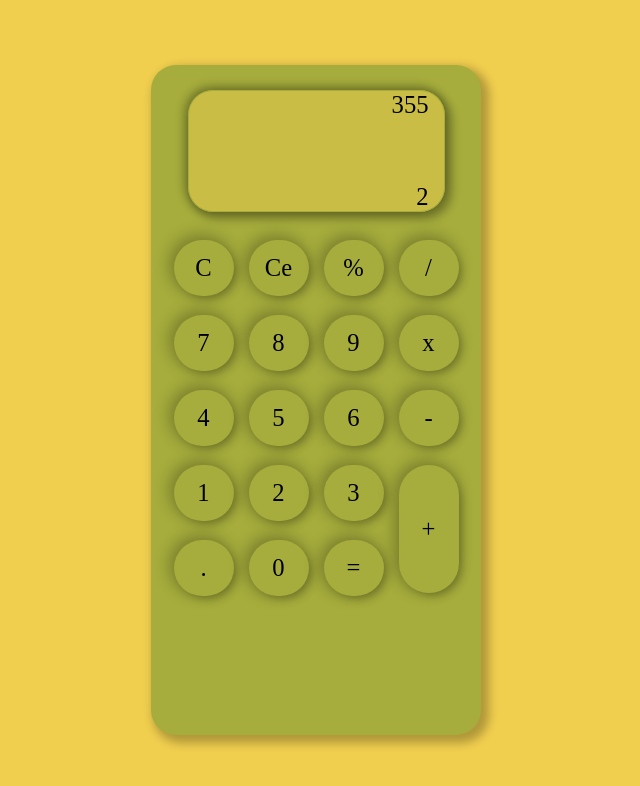
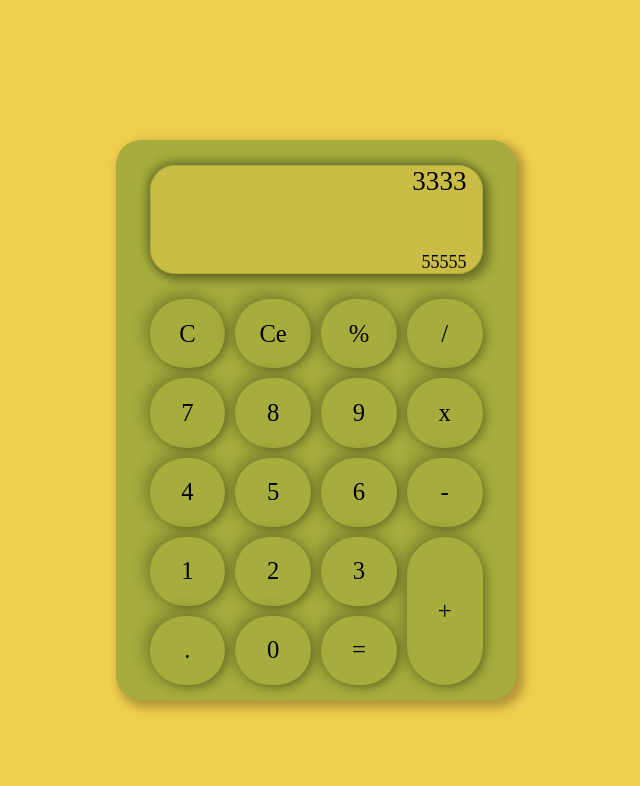
Before and after one commit to Jennorg/Calculator, a plain HTML site: page index.html in a window 1280 px wide. Shown: the whole page, without its empty margins (324-964 px from the left). Drawn offline with Linux system fonts and the light colour scheme.

Commit message:
First version!

```diff
--- a/index.html
+++ b/index.html
@@ -2,41 +2,43 @@
 <html lang="en">
 <head>
   <meta charset="UTF-8">
-        <meta name="viewport" content="width=device-width, initial scale=1.0">
+  <meta name="viewport" content="width=device-width, initial-scale=1.0">
   <link rel="stylesheet" href="style.css">
+  <title>Calculator</title>
 </head>
 <body>
-        <!--Calculator body-->
-        <div class="C_Body">
-            <!--Calculator display-->
-            <div class="C_Display">
-                <div id="C_Result">355</div>
-                <div id="C_input">2</div>
+  <!-- Calculator body -->
+  <div class="calculator-body">
+    <!-- Calculator display -->
+    <div class="calculator-display">
+        <p id="result-display">3333</p>
+        <p id="input-display">55555</p>
     </div>
-            <!--Calculator deletes-->
-            <div class="C_Deletes"><button>C</button></div>
-            <div class="C_Deletes"><button>Ce</button></div>
-            <div class="C_Deletes"><button>%</button></div>
-            <div class="C_Operators"><button>/</button></div>
-            <!--Calculator numbers, decimal point and equal-->
-            <div class="C_Numbers"><button>7</button></div>
-            <div class="C_Numbers"><button>8</button></div>
-            <div class="C_Numbers"><button>9</button></div>
-            <div class="C_Operators"><button>x</button></div>
-
-            <div class="C_Numbers"><button>4</button></div>
-            <div class="C_Numbers"><button>5</button></div>
-            <div class="C_Numbers"><button>6</button></div>
-            <div class="C_Operators"><button>-</button></div>
-
-            <div class="C_Numbers"><button>1</button></div>
-            <div class="C_Numbers"><button>2</button></div>
-            <div class="C_Numbers"><button>3</button></div>
-
-            <div class="C_Double"><button>+</button></div>
-            <div class="C_Numbers"><button>.</button></div>
-            <div class="C_Numbers"><button>0</button></div>
-            <div class="C_Operators"><button>=</button></div>
+    <div class="calculator-buttons">
+      <!-- Calculator deletes -->
+      <button class="calculator-deletes" id="clear">C</button>
+      <button class="calculator-deletes" id="clear-entry">Ce</button>
+      <!-- Calculator operators -->
+      <button class="calculator-operators" id="percentage">%</button>
+      <button class="calculator-operators" id="divide">/</button>
+      <button class="calculator-operators" id="multiply">x</button>
+      <button class="calculator-operators" id="subtract">-</button>
+      <button class="calculator-operators double-space"  id="add">+</button>
+      <button class="calculator-operators" id="equals">=</button>
+      <!-- Calculator numbers, decimal point, and equal -->
+      <button class="calculator-numbers" id="nine">9</button>
+      <button class="calculator-numbers" id="eight">8</button>
+      <button class="calculator-numbers" id="seven">7</button>
+      <button class="calculator-numbers" id="six">6</button>
+      <button class="calculator-numbers" id="five">5</button>
+      <button class="calculator-numbers" id="four">4</button>
+      <button class="calculator-numbers" id="three">3</button>
+      <button class="calculator-numbers" id="two">2</button>
+      <button class="calculator-numbers" id="one">1</button>
+      <button class="calculator-numbers" id="zero">0</button>
+      <button class="calculator-numbers" id="decimal">.</button>
     </div>
+  </div>
+  <script src="script.js"></script>
 </body>
 </html>
--- /dev/null
+++ b/script.js
@@ -0,0 +1,47 @@
+buttons = document.querySelectorAll('button');
+operationDisplay = document.getElementById('input-display');
+resultDisplay = document.getElementById('result-display');
+let toDisplay = '';
+let flag = false;
+let active = false;
+
+function name(e) {
+    if(e.target.innerText === 'C') {clear(); return;};
+    if(e.target.innerText === 'Ce') {clearOperation(); return;}
+    if(e.target.innerText === '=') {operate(); return}
+    flag = isNaN(parseFloat(e.target.innerText));
+    if(operationDisplay.innerText.length < 1 && flag) active = true;
+    if(resultDisplay.innerText.length > 1 && flag && active) {
+        toDisplay = resultDisplay.innerText + e.target.innerText;
+        operationDisplay.innerText = "ANS" + e.target.innerText;
+        return;
+    }
+    toDisplay += e.target.innerText;
+    operationDisplay.innerText = toDisplay;
+}
+
+function clear() {
+    clearOperation()
+    resultDisplay.innerText = '';
+}
+
+function clearOperation() {
+    toDisplay = '';
+    operationDisplay.innerText = '';
+}
+
+function operate() {
+    try {
+        resultDisplay.innerText = eval(toDisplay.replace('x', '*'));
+        clearOperation();
+        active = false;
+    } catch (error) {
+        alert("Invalid operation");
+    }
+}
+
+for (const button of buttons) {
+    button.addEventListener('click', (e)=>{
+        name(e)
+    })
+}
--- a/style.css
+++ b/style.css
@@ -1,79 +1,162 @@
-*{
+* {
     font-family: 'Times New Roman', Times, serif;
     font-size: 1.09em;
     margin: 0;
     padding: 0;
-    background: none;
+    box-sizing: border-box;
 }
 
-body{
-    display: flex;
+body {
+    display: grid;
     background-color: #f0ce4e;
-    justify-content: center;
-    align-items: center;
+    place-content: center;
     height: 100vh;
-
+    margin: 20px 30px;
 }
 
-.C_Body{
-    display: grid;
-    margin: 50px;
+.calculator-body {
+    display: flex;
+    flex-direction: column;
+    align-items: center;
     padding: 15px;
-    width: 300px;
-    height: 80vh;
+    width: 80vw;
+    max-width: 400px;
+    min-width: 200px;
+    height: 70vh;
     background-color: #a6ad3c;
     border-radius: 25px;
-    justify-items: center;
-
-    grid-template-columns: repeat(4, 75px);
-    grid-template-rows: 20vh repeat(5, 75px);
-
-    box-shadow: 5px 5px 10px 3px #00000044
+    box-shadow: 5px 5px 10px 3px #00000044;
 }
 
-.C_Display{
-    width: 80%;
+.calculator-display {
+    width: 90%;
     height: 15vh;
     background-color: #f0ce4e80;
     border: #a6ad3c solid 1px;
     border-radius: 25px;
     justify-content: space-between;
     box-shadow: 5px 5px 10px 2px #00000049, -2px -2px 10px 2px #00000049;
-
     display: flex;
     align-items: flex-end;
     flex-direction: column;
     justify-self: center;
     padding-right: 15px;
-    margin: 10px;
-    grid-column: 1 / -1;
+    margin: 10px 10px 25px 10px;
 }
 
-button{
+.calculator-display * {
+    overflow: scroll;
+    max-width: 95%;
+}
+
+#result-display {
+    font-size: 1.2em;
+}
+
+#input-display {
+    font-size: .8em;
+}
+
+.calculator-buttons {
+    height: 80%;
+    width: 90%;
+    display: grid;
+    grid-template-columns:repeat(4, 1fr);
+    grid-template-rows: repeat(5, 1fr);
+    grid-template-areas:
+    "clearAll clear percentage dividing"
+    "seven eight nine multiplying"
+    "four five six subtracting"
+    "one two three adding"
+    "point zer equal adding";
+    gap: 10px;
+}
+
+#nine {
+    grid-area: nine;
+}
+#eight {
+    grid-area: eight;
+}
+#seven {
+    grid-area: seven;
+}
+#six {
+    grid-area: six;
+}
+#five {
+    grid-area: five;
+}
+#four {
+    grid-area: four;
+}
+#three {
+    grid-area: three;
+}
+#two {
+    grid-area: two;
+}
+#one {
+    grid-area: one;
+}
+#zero {
+    grid-area: zer;
+}
+
+
+#clear {
+    grid-area: clearAll;
+}
+#clear-entry {
+    grid-area: clear;
+}
+
+#percentage {
+    grid-area: percentage;
+}
+#add {
+    grid-area: adding;
+}
+#divide{
+    grid-area: dividing;
+}
+#multiply {
+    grid-area: multiplying;
+}
+#subtract {
+    grid-area: subtracting;
+}
+#equals {
+    grid-area: equal;
+}
+#decimal {
+    grid-area: point;
+}
+
+.calculator-deletes,
+.calculator-operators,
+.calculator-numbers {
+    width: 100%;
+    height: 100%;
+}
+
+button {
     border: none;
     background-color: #a6ad3c;
     box-shadow: 5px 5px 10px -3px #00000044, -3px -3px 15px 2px #00000044;
-    width: 60px;
-    height: 75%;
     border-radius: 50px;
+    transition: background-color 0.3s ease;
 }
 
-button:hover{
+button:hover {
     background-color: #868f23;
 }
 
-button:focus{
+button:focus-visible {
     outline: none;
 }
 
-button:active{
+button:active {
+    transition: all 0s ease;
     background-color: #737a1e;
 }
-
-.C_Double{
-    grid-row: span 2;
-}
-
-.C_Double button{
-    height: 85%;
-}
```
Lines whose indentation alone changed are shown as unchanged.
